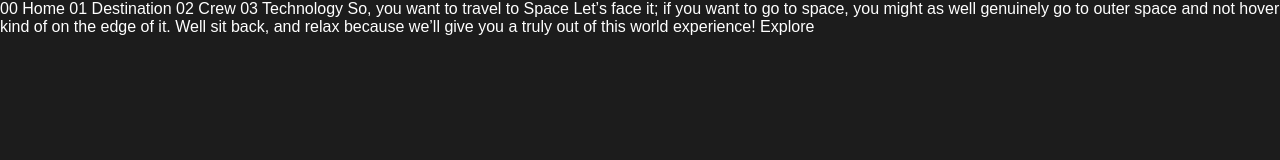
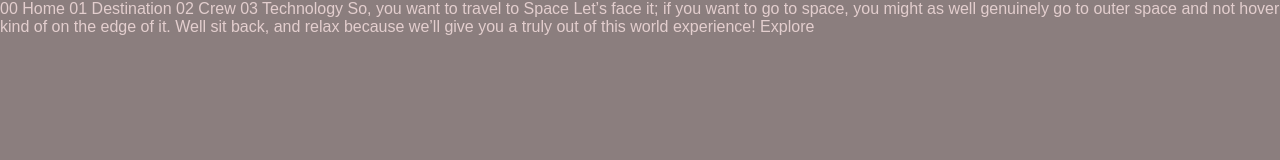
Before and after one commit to userMauro-code/starter-code, a website: page index.html in a window 1280 px wide. Drawn offline with Linux system fonts and the light colour scheme.

Commit message:
sigo con scss

```diff
--- a/scss/globals/_boilerplate.scss
+++ b/scss/globals/_boilerplate.scss
@@ -1,3 +1,5 @@
+@use '../util/fonts' as v;
+
 html {
     box-sizing: border-box;
     font-size: 100%;
@@ -12,7 +14,7 @@ html {
 body {
     margin: 0;
     padding: 0;
-    font-family: Arial, Helvetica, sans-serif;
-    background-color: hsl(0, 0%, 11%);
-    color: hsl(0, 0%, 100%);
+    font-family: v.$fonts;
+    background-color: var(--background-color);
+    color: var(--text-color);
 }
--- /dev/null
+++ b/scss/globals/_colors.scss
@@ -0,0 +1,4 @@
+:root {
+    --background-color : hsl(0, 5%, 52%);
+    --text-color: hsl(0, 28%, 85%);
+}
--- /dev/null
+++ b/scss/globals/_index.scss
@@ -0,0 +1,3 @@
+@forward './boilerplate';
+@forward './colors';
+@forward './typography'
--- a/scss/main.scss
+++ b/scss/main.scss
@@ -1,2 +1,4 @@
-@use './globals/boilerplate';
-@use './globals/typography'
+@forward './globals/boilerplate';
+@forward './globals/typography';
+@forward './globals/colors';
+@forward './util/fonts'
--- /dev/null
+++ b/scss/util/_fonts.scss
@@ -0,0 +1 @@
+$fonts: sans-serif;
--- /dev/null
+++ b/scss/util/_index.scss
@@ -0,0 +1 @@
+@forward './fonts';
```
Also changed, not shown: css/main.css, 1 other file.
